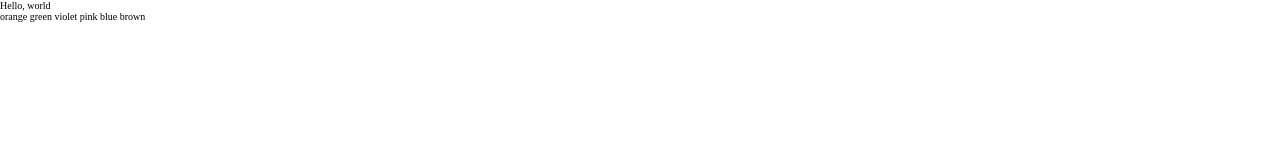
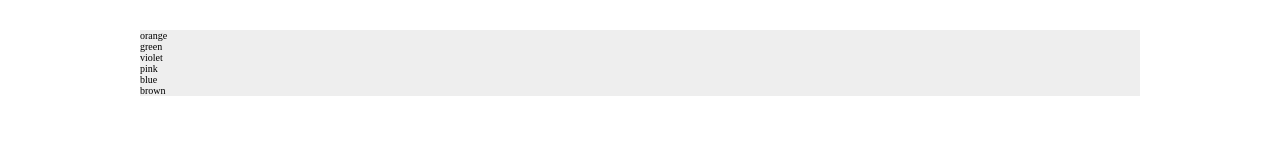
Before and after one commit to markovich692/CSS-GRID-BASICS-and-PRACTICE, a plain HTML site: page index.html in a window 1280 px wide. Drawn offline with Linux system fonts and the light colour scheme.

Commit message:
gives the .container a margin and centers it in the body

```diff
--- a/index.html
+++ b/index.html
@@ -4,20 +4,17 @@
     <meta charset="UTF-8" />
     <meta name="viewport" content="width=device-width, initial-scale=1.0" />
     <title>Document</title>
-
-    <p>Hello, world</p>
-
     <link rel="stylesheet" href="main.css" />
     <script defer src="script.js"></script>
   </head>
   <body>
     <div class="container">
-      <item class="item--1">orange</item>
-      <item class="item--2">green</item>
-      <item class="item--3">violet</item>
-      <item class="item--4">pink</item>
-      <item class="item--5">blue</item>
-      <item class="item--6">brown</item>
+      <div class="item--1">orange</div>
+      <div class="item--2">green</div>
+      <div class="item--3">violet</div>
+      <div class="item--4">pink</div>
+      <div class="item--5">blue</div>
+      <div class="item--6">brown</div>
     </div>
   </body>
 </html>
--- a/main.css
+++ b/main.css
@@ -17,3 +17,10 @@ html {
 body {
   width: 100%;
 }
+
+.container {
+  background-color: #eee;
+  width: 1000px;
+  margin: 30px auto;
+  display: grid;
+}
```
